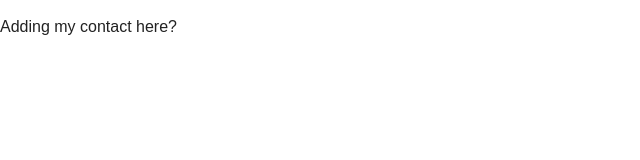
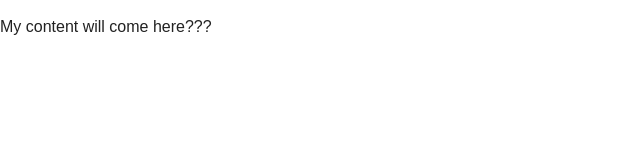
Before and after one commit to Bitart/boilerplate, a plain HTML site: page index.html in a window 1280 px wide. Shown: the full height of the page, 0-640 px from the left. Drawn offline with Linux system fonts and the light colour scheme.

Commit message:
My second commit

```diff
--- a/index.html
+++ b/index.html
@@ -39,19 +39,19 @@
     </head>
     <body>
 
-        <!-- Add your site or application content here -->
+        <!-- Add your site or application content here bitart -->
 
-        <p>Adding my contact here?</p>
+		<p>My content will come here???</p>
 
         <script src="js/vendor/zepto.min.js"></script>
         <script src="js/helper.js"></script>
 
         <!-- Google Analytics: change UA-XXXXX-X to be your site's ID. -->
-        <script>
+        <!--<script>
             var _gaq=[["_setAccount","UA-XXXXX-X"],["_trackPageview"]];
             (function(d,t){var g=d.createElement(t),s=d.getElementsByTagName(t)[0];g.async=1;
             g.src=("https:"==location.protocol?"//ssl":"//www")+".google-analytics.com/ga.js";
             s.parentNode.insertBefore(g,s)}(document,"script"));
-        </script>
+        </script>-->
     </body>
 </html>
```
